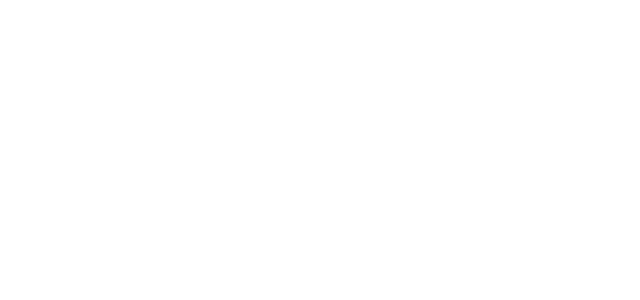
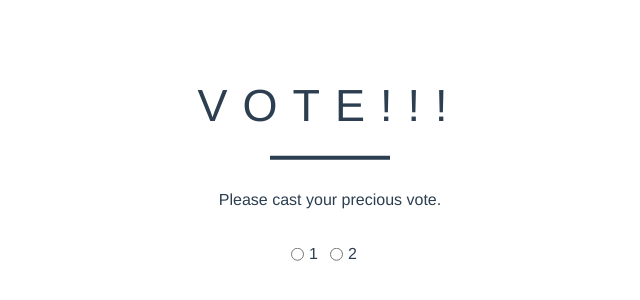
Before and after one commit to 5522MIKE/AmericaElectionWebsite_frontend, a Vue app: page /vote in a window 1280 px wide. Before the commit this address had no page. Shown: the part 240-540 px from the top of the page, without its empty margins (310-950 px from the left). Built offline with nearby package versions, Linux system fonts and the light colour scheme.

Commit message:
feat: vote页面基本框架

```diff
--- /dev/null
+++ b/src/components/Vote.vue
@@ -0,0 +1,83 @@
+<template>
+    <div class='content'>
+        <h1>VOTE!!!</h1>
+        <p>Please cast your precious vote.</p>
+        <div class="form-check form-check-inline">
+            <input class="form-check-input" type="radio" name="inlineRadioOptions" id="inlineRadio1" value="option1">
+            <label class="form-check-label" for="inlineRadio1">1</label>
+        </div>
+        <div class="form-check form-check-inline">
+            <input class="form-check-input" type="radio" name="inlineRadioOptions" id="inlineRadio2" value="option2">
+            <label class="form-check-label" for="inlineRadio2">2</label>
+        </div>
+    </div>
+</template>
+
+
+<script>
+export default {
+    name:"vote",
+}
+</script>
+
+<style scoped>
+*,
+*:before,
+*:after {
+    box-sizing: inherit;
+}
+a {
+    text-decoration: none;
+}
+img {
+    max-width: 100%;
+    vertical-align: middle;
+}
+h1 {
+    font-size: 45px;
+    line-height: 45px;
+    letter-spacing: 15px;
+    text-transform: uppercase;
+}
+h1:after {
+    content: "";
+    display: block;
+    width: 120px;
+    height: 4px;
+    margin: 28px auto -2px;
+    background-color: currentcolor;
+}
+h1,
+p {
+    margin: 30px 0;
+}
+.content {
+    position: absolute;
+    /* position: relative; */
+    top: 50%;
+    left: 50%;
+    width: 100%;
+    max-width: 660px;
+    padding: 0 30px;
+    text-align: center;
+    -webkit-transform: translate(-50%, 50vh);
+    transform: translate(-50%, 50vh);
+    opacity: 0;
+    -webkit-animation: 0.75s 0.75s forwards slide_in;
+    animation: 0.75s 0.75s forwards slide_in;
+}
+@-webkit-keyframes slide_in {
+    100% {
+        -webkit-transform: translate(-50%, -50%);
+        transform: translate(-50%, -50%);
+        opacity: 1;
+    }
+}
+@keyframes slide_in {
+    100% {
+        -webkit-transform: translate(-50%, -50%);
+        transform: translate(-50%, -50%);
+        opacity: 1;
+    }
+}
+</style>
--- a/src/router/index.js
+++ b/src/router/index.js
@@ -1,6 +1,8 @@
 import { createRouter, createWebHistory } from 'vue-router'
 import HelloWorld from '../components/HelloWorld.vue'
 import Main from '../components/Main.vue'
+import Vote from '../components/Vote.vue'
+
 const routerHistory = createWebHistory()
 // createWebHashHistory hash 路由
 // createWebHistory history 路由
@@ -16,6 +18,10 @@
         path: '/hw',
         component: HelloWorld
     },
+    {
+        path:'/vote',
+        component: Vote
+    },
     ]
 })
 
```
Also changed, not shown: src/assets/bg.jpg (added).
